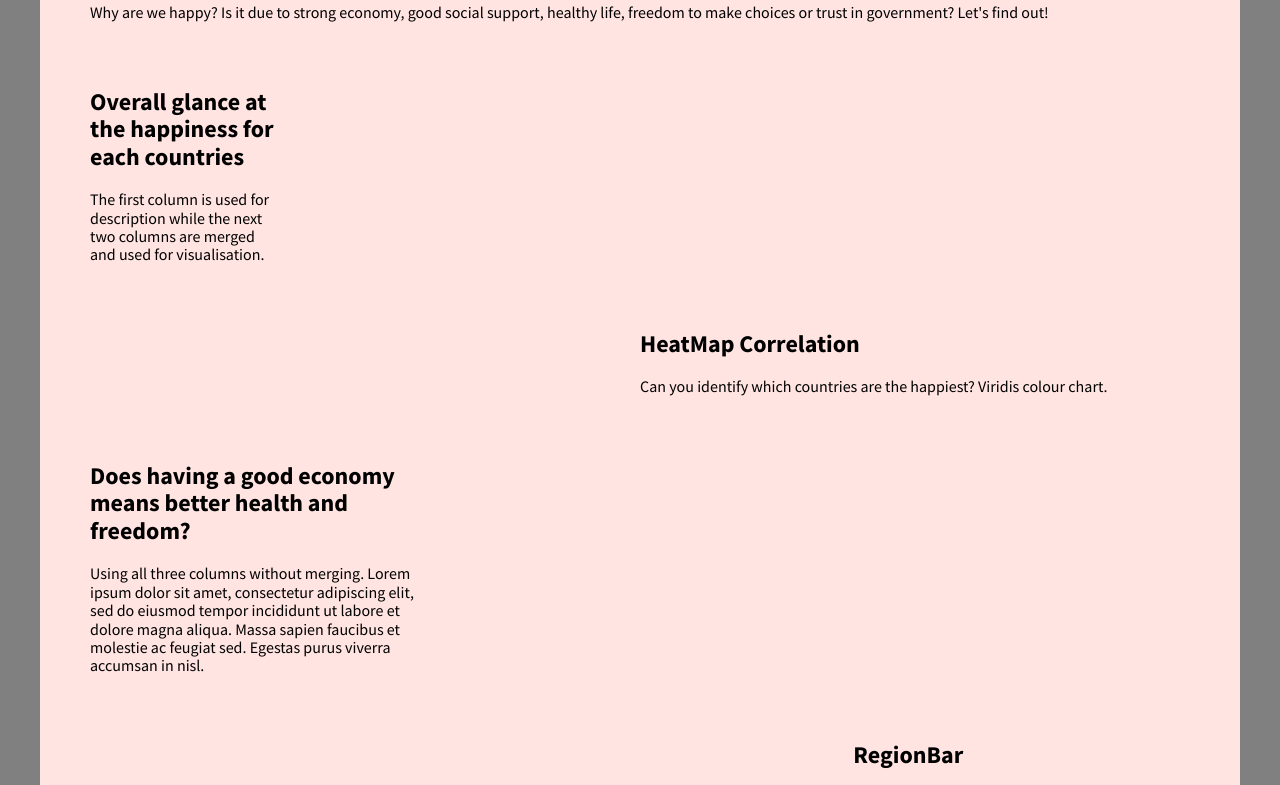
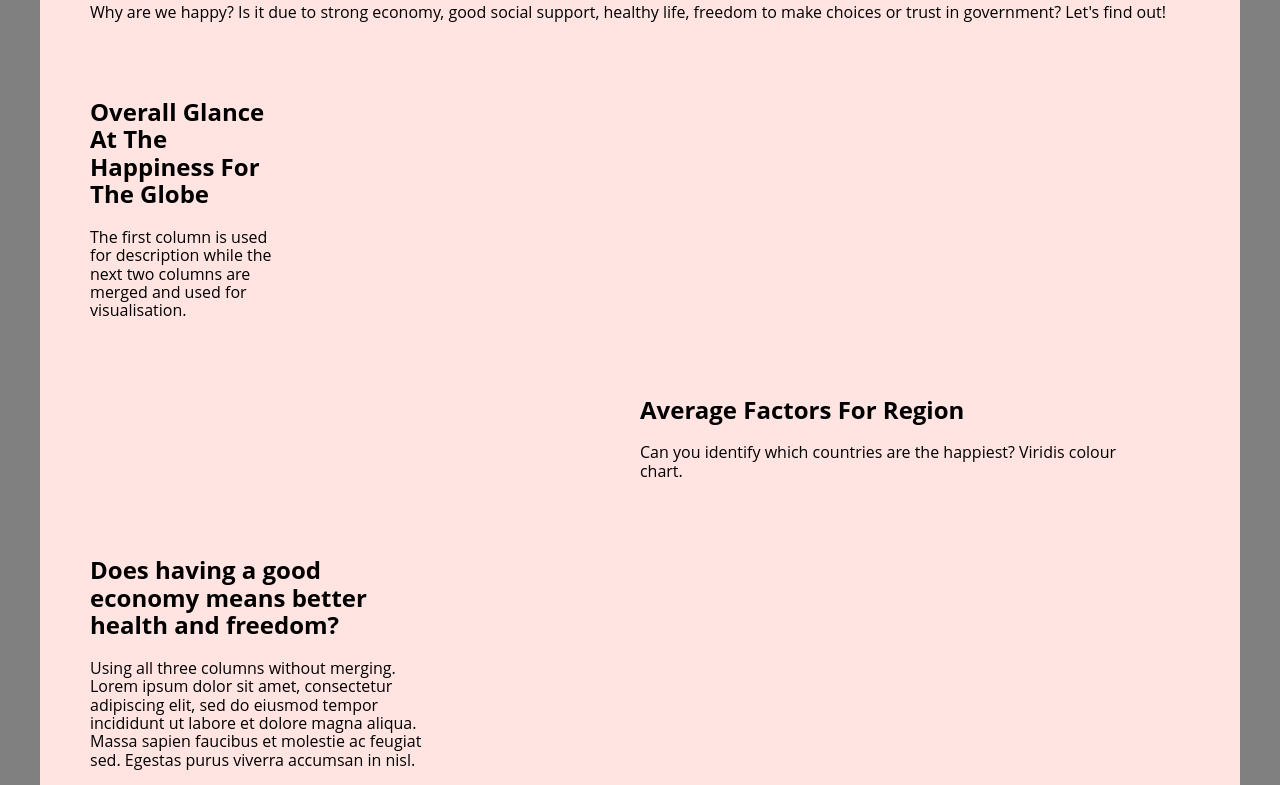
Before and after one commit to Averiandith/FIT3179, a plain HTML site: page index.html in a window 1280 px wide. Shown: the part 95-880 px from the top of the page. Drawn offline with nearby package versions, Linux system fonts and the light colour scheme; a script that the page names is missing.

Commit message:
Modify Pages

```diff
--- a/index.html
+++ b/index.html
@@ -16,7 +16,7 @@
   <!-- custom style -->
   <style>
     *{
-      font-family: 'Source Sans Pro', sans-serif;
+      font-family: 'Open Sans', sans-serif;
     }
     h1{
       font-weight: 900;
@@ -44,7 +44,7 @@
       padding-right: 30px;
     }
     .pure-g{
-      margin-bottom: 50px;
+      margin-bottom: 60px;
     }
     .small-font{
         font-size: 14px;
@@ -70,7 +70,7 @@
     <div class="pure-g">
         <div class="pure-u-1-5">
             <div class="description description-left">
-              <h2>Overall glance at the happiness for each countries</h2>
+              <h2>Overall Glance At The Happiness For The Globe</h2>
               <p>The first column is used for description while the next two columns are merged and used for visualisation.</p>
             </div>
           </div>
@@ -87,7 +87,7 @@
       </div>
       <div class="pure-u-1-2">
         <div class="description description-left">
-          <h2>HeatMap Correlation</h2>
+          <h2>Average Factors For Region</h2>
           <p>Can you identify which countries are the happiest? Viridis colour chart.</p>
         </div>
       </div>
```
